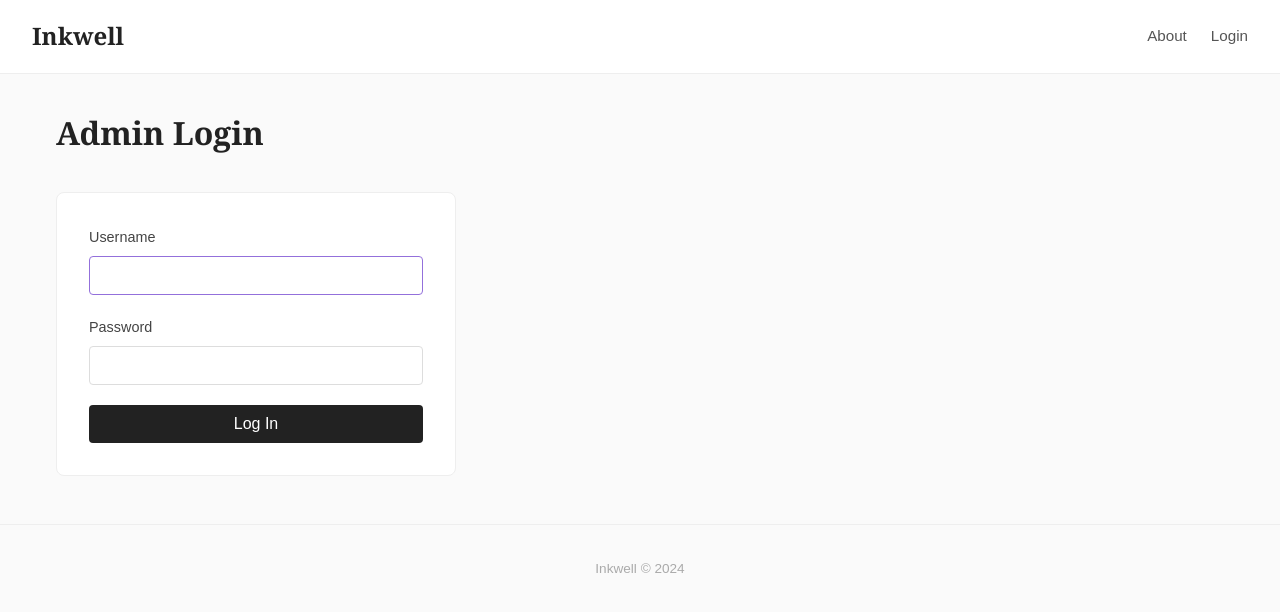
After one commit to campusx-official/quidle, a Flask app: page /login in a window 1280 px wide. The commit adds this page. Shown: the top 612 px of the page. Run offline with Flask 3, Linux system fonts and the light colour scheme.

Commit message:
feat: implement admin login system with Flask sessions

```diff
--- a/app.py
+++ b/app.py
@@ -1,7 +1,18 @@
-from flask import Flask, render_template
+from functools import wraps
+from flask import Flask, render_template, request, redirect, url_for, session
+from werkzeug.security import check_password_hash
 from database.db import init_db, seed_db, get_db
 
 app = Flask(__name__)
+app.secret_key = "dev-secret-key"
+
+def admin_required(f):
+    @wraps(f)
+    def decorated(*args, **kwargs):
+        if not session.get("is_admin"):
+            return redirect(url_for("login"))
+        return f(*args, **kwargs)
+    return decorated
 
 with app.app_context():
     init_db()
@@ -28,5 +39,27 @@ def post(slug):
 def about():
     return render_template("about.html")
 
+@app.route("/login", methods=["GET", "POST"])
+def login():
+    if request.method == "POST":
+        username = request.form["username"]
+        password = request.form["password"]
+        db = get_db()
+        user = db.execute(
+            "SELECT * FROM users WHERE username = ?", (username,)
+        ).fetchone()
+        if user and check_password_hash(user["password_hash"], password) and user["is_admin"]:
+            session["user_id"] = user["id"]
+            session["username"] = user["username"]
+            session["is_admin"] = user["is_admin"]
+            return redirect(url_for("home"))
+        return render_template("login.html", error="Invalid credentials or not an admin.")
+    return render_template("login.html")
+
+@app.route("/logout")
+def logout():
+    session.clear()
+    return redirect(url_for("home"))
+
 if __name__ == "__main__":
     app.run(debug=True)
--- a/static/css/style.css
+++ b/static/css/style.css
@@ -226,3 +226,69 @@ footer {
     margin-bottom: 0.5rem;
     color: #333;
 }
+
+.auth-container {
+    max-width: 400px;
+}
+
+.auth-card {
+    background: #fff;
+    border: 1px solid #eee;
+    border-radius: 8px;
+    padding: 2rem;
+}
+
+.auth-error {
+    color: #c0392b;
+    font-family: sans-serif;
+    font-size: 0.9rem;
+    margin-bottom: 1rem;
+    padding: 0.75rem;
+    background: #fdf0ef;
+    border-radius: 4px;
+    border: 1px solid #f5c6c2;
+}
+
+.form-group {
+    margin-bottom: 1.25rem;
+}
+
+.form-group label {
+    display: block;
+    font-family: sans-serif;
+    font-size: 0.9rem;
+    color: #444;
+    margin-bottom: 0.4rem;
+}
+
+.form-input {
+    width: 100%;
+    padding: 0.6rem 0.75rem;
+    border: 1px solid #ddd;
+    border-radius: 4px;
+    font-size: 1rem;
+    font-family: sans-serif;
+    outline: none;
+    transition: border-color 0.2s;
+}
+
+.form-input:focus {
+    border-color: #9370db;
+}
+
+.btn-primary {
+    font-family: sans-serif;
+    padding: 0.6rem 1.5rem;
+    background: #222;
+    color: #fff;
+    border: none;
+    border-radius: 4px;
+    cursor: pointer;
+    font-size: 1rem;
+    width: 100%;
+    transition: background 0.2s;
+}
+
+.btn-primary:hover {
+    background: #444;
+}
--- a/templates/base.html
+++ b/templates/base.html
@@ -11,6 +11,11 @@
         <a href="/" class="brand">Inkwell</a>
         <div class="nav-links">
             <a href="/about" class="nav-link">About</a>
+            {% if session.get('user_id') %}
+                <a href="/logout" class="nav-link">Logout</a>
+            {% else %}
+                <a href="/login" class="nav-link">Login</a>
+            {% endif %}
         </div>
     </nav>
     <main class="container">
--- /dev/null
+++ b/templates/login.html
@@ -0,0 +1,23 @@
+{% extends "base.html" %}
+
+{% block content %}
+<div class="auth-container">
+    <h1 class="page-title">Admin Login</h1>
+    <div class="auth-card">
+        {% if error %}
+            <p class="auth-error">{{ error }}</p>
+        {% endif %}
+        <form method="POST" action="/login">
+            <div class="form-group">
+                <label for="username">Username</label>
+                <input type="text" id="username" name="username" class="form-input" required autofocus>
+            </div>
+            <div class="form-group">
+                <label for="password">Password</label>
+                <input type="password" id="password" name="password" class="form-input" required>
+            </div>
+            <button type="submit" class="btn-primary">Log In</button>
+        </form>
+    </div>
+</div>
+{% endblock %}
```
